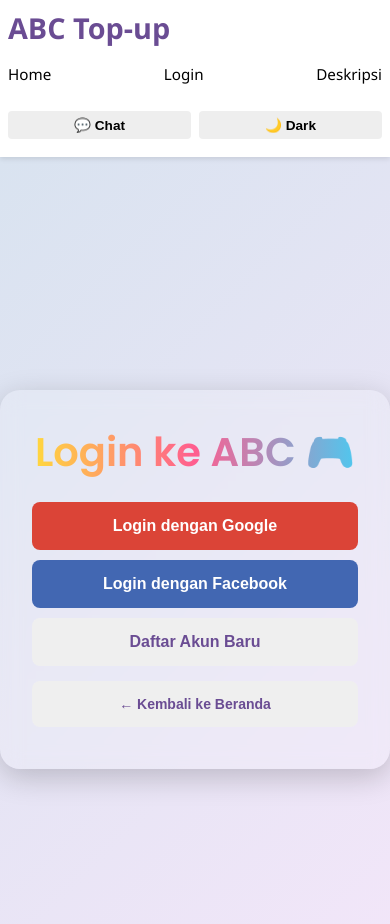
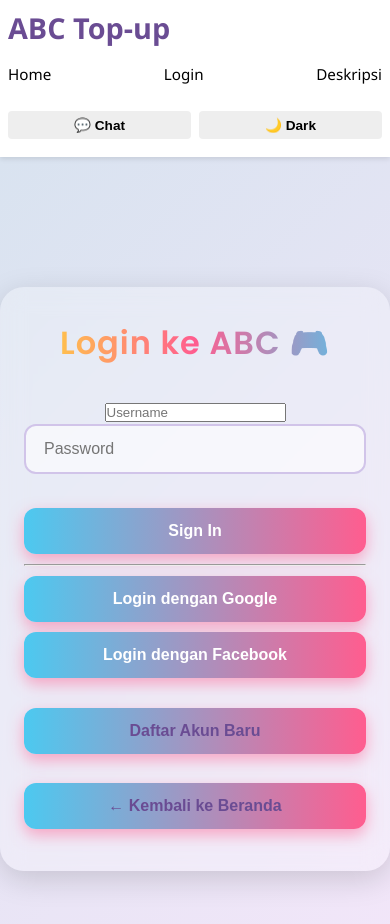
Before and after one commit to Koosell/final-project-fullstack, a React (Vite) app: page /login in a window 390 px wide. Shown: the top 924 px of the page. Built offline with nearby package versions, Linux system fonts and the light colour scheme.

Commit message:
Push all changes including deploy to GitHub Pages

```diff
--- a/src/CheckoutPUBG.jsx
+++ b/src/CheckoutPUBG.jsx
@@ -10,12 +10,26 @@
 
 const CheckoutPUBG = () => {
   const [selectedNominal, setSelectedNominal] = useState("");
+  const [showSuccess, setShowSuccess] = useState(false);
+
+  const handleSubmit = (e) => {
+    e.preventDefault();
+
+    if (!selectedNominal) {
+      alert("Pilih nominal terlebih dahulu!");
+      return;
+    }
+
+    setTimeout(() => {
+      setShowSuccess(true);
+    }, 1000);
+  };
 
   return (
     <div className="checkout-wrapper">
       <div className="header-box">
         <img
-          src="/images/pubg.jpeg" // Pastikan gambar ini ada di public/images/
+          src="/images/pubg.jpeg"
           alt="PUBG"
           className="logo-img"
         />
@@ -23,7 +37,8 @@
         <p>Masukkan data & pilih nominal untuk lanjut top-up</p>
       </div>
 
-      <form method="POST" action="/checkout">
+      {!showSuccess ? (
+        <form onSubmit={handleSubmit}>
           <input type="hidden" name="game" value="PUBG" />
           <input type="hidden" name="jumlah" value={selectedNominal} />
 
@@ -50,11 +65,13 @@
             {nominalOptions.map((nominal, index) => (
               <div
                 key={index}
-              className={`nominal-box ${selectedNominal === nominal.label ? "selected" : ""}`}
+                className={`nominal-box ${
+                  selectedNominal === nominal.label ? "selected" : ""
+                }`}
                 onClick={() => setSelectedNominal(nominal.label)}
               >
                 <img
-                src={`/images/${nominal.img}`} // Pastikan uc.jpg ada di public/images/
+                  src={`/images/${nominal.img}`}
                   alt={nominal.label}
                   className="nominal-img"
                 />
@@ -84,8 +101,16 @@
             </select>
           </div>
 
-        <button type="submit" className="btn-submit">Bayar Sekarang</button>
+          <button type="submit" className="btn-submit">
+            Bayar Sekarang
+          </button>
         </form>
+      ) : (
+        <div className="success-box">
+          <h3>✅ Top-up Berhasil!</h3>
+          <p>Terima kasih, pesanan kamu sedang diproses.</p>
+        </div>
+      )}
     </div>
   );
 };
--- a/src/Login.jsx
+++ b/src/Login.jsx
@@ -1,18 +1,44 @@
-import React from "react";
-import { useNavigate } from "react-router-dom"; // Import useNavigate
+import React, { useState } from "react";
+import { useNavigate } from "react-router-dom";
 import "./index.css";
 
 const Login = () => {
-  const navigate = useNavigate(); // Inisialisasi useNavigate
+  const navigate = useNavigate();
 
-  // Fungsi untuk mengarahkan ke halaman register
-  const goToRegister = () => {
-    navigate("/register"); // Arahkan ke halaman register
+  const [username, setUsername] = useState("");
+  const [password, setPassword] = useState("");
+  const [errorMsg, setErrorMsg] = useState("");
+
+  const handleLogin = (e) => {
+    e.preventDefault();
+
+    // Validasi sederhana hardcoded
+    if (username === "admin" && password === "123456") {
+      setErrorMsg("");
+      alert("Login berhasil!");
+      navigate("/"); // Redirect ke homepage
+    } else {
+      setErrorMsg("Username atau password salah!");
+    }
   };
 
-  // Fungsi untuk mengarahkan kembali ke beranda
+  // Clear error jika user ubah input
+  const handleUsernameChange = (e) => {
+    setUsername(e.target.value);
+    if (errorMsg) setErrorMsg("");
+  };
+
+  const handlePasswordChange = (e) => {
+    setPassword(e.target.value);
+    if (errorMsg) setErrorMsg("");
+  };
+
+  const goToRegister = () => {
+    navigate("/register");
+  };
+
   const goBackToHome = () => {
-    navigate("/"); // Arahkan ke halaman beranda
+    navigate("/");
   };
 
   return (
@@ -20,26 +46,54 @@
       <div className="login-box">
         <h1 className="login-title">Login ke ABC 🎮</h1>
 
-        {/* Login with Google */}
-        <form action="/login-google" method="POST">
+        {errorMsg && <p className="error-msg">{errorMsg}</p>}
+
+        <form onSubmit={handleLogin} className="login-form" noValidate>
+          <input
+            type="text"
+            placeholder="Username"
+            value={username}
+            onChange={handleUsernameChange}
+            required
+            autoComplete="username"
+          />
+          <input
+            type="password"
+            placeholder="Password"
+            value={password}
+            onChange={handlePasswordChange}
+            required
+            autoComplete="current-password"
+          />
+          <button
+            type="submit"
+            className="btn-login"
+            disabled={!username || !password}
+          >
+            Sign In
+          </button>
+        </form>
+
+        <hr className="divider" />
+
+        {/* Login dengan Google */}
+        <form action="/login-google" method="POST" className="social-login">
           <button type="submit" className="btn-google">
             Login dengan Google
           </button>
         </form>
 
-        {/* Login with Facebook */}
-        <form action="/login-facebook" method="POST">
+        {/* Login dengan Facebook */}
+        <form action="/login-facebook" method="POST" className="social-login">
           <button type="submit" className="btn-facebook">
             Login dengan Facebook
           </button>
         </form>
 
-        {/* Register Link - Diganti menjadi button dengan onClick */}
         <button onClick={goToRegister} className="btn-register">
           Daftar Akun Baru
         </button>
 
-        {/* Back to Home - Diganti menjadi button dengan onClick */}
         <button onClick={goBackToHome} className="back-home">
           ← Kembali ke Beranda
         </button>
--- a/src/Register.jsx
+++ b/src/Register.jsx
@@ -1,18 +1,57 @@
-import React from "react";
+import React, { useState } from "react";
 import "./index.css";
 
+const Register = () => {
+  const [username, setUsername] = useState("");
+  const [password, setPassword] = useState("");
+  const [success, setSuccess] = useState(false);
 
-const Register = () => {
+  const handleRegister = (e) => {
+    e.preventDefault();
+
+    if (!username || !password) {
+      alert("Username dan Password harus diisi!");
+      return;
+    }
+
+    // Simulasi proses register (tanpa backend)
+    setTimeout(() => {
+      setSuccess(true);
+      setUsername("");
+      setPassword("");
+    }, 1000);
+  };
+
   return (
     <div className="register-body">
       <div className="register-box">
         <h1>Daftar Akun Baru</h1>
 
-        <form action="/register" method="POST">
-          <input type="text" name="username" placeholder="Username" required />
-          <input type="password" name="password" placeholder="Password" required />
-          <button type="submit">Daftar</button>
-        </form>
+        {success ? (
+          <div className="success-checkout">
+            <h3>✅ Registrasi Berhasil!</h3>
+            <p>Silakan login untuk melanjutkan.</p>
+            <a href="/login" className="btn-home">Ke Halaman Login</a>
+          </div>
+        ) : (
+          <form onSubmit={handleRegister}>
+            <input
+              type="text"
+              value={username}
+              onChange={(e) => setUsername(e.target.value)}
+              placeholder="Username"
+              required
+            />
+            <input
+              type="password"
+              value={password}
+              onChange={(e) => setPassword(e.target.value)}
+              placeholder="Password"
+              required
+            />
+            <button type="submit">Daftar</button>
+          </form>
+        )}
 
         <a href="/login" className="back-login">← Kembali ke Halaman Login</a>
       </div>
--- a/src/index.css
+++ b/src/index.css
@@ -882,3 +882,156 @@
 .contact-info a:hover {
   color: #9c7bf9;
 }
+
+/* tanda berhasil register */
+.success-message {
+  color: #28a745;
+  margin-top: 10px;
+  font-weight: bold;
+  text-align: center;
+  animation: fadeIn 0.4s ease-in-out;
+}
+
+@keyframes fadeIn {
+  from {
+    opacity: 0;
+    transform: translateY(-5px);
+  }
+  to {
+    opacity: 1;
+    transform: translateY(0);
+  }
+}
+
+/* Tambahan Checkout ML */
+.success-checkout {
+  text-align: center;
+  background-color: #e8fff1;
+  padding: 20px;
+  border-radius: 12px;
+  margin-top: 20px;
+  animation: fadeIn 0.5s ease-in-out;
+}
+
+.success-checkout h3 {
+  color: #2e8b57;
+  font-size: 1.5rem;
+  margin-bottom: 10px;
+}
+
+.btn-home {
+  display: inline-block;
+  margin-top: 15px;
+  padding: 10px 20px;
+  background-color: #2e8b57;
+  color: white;
+  border-radius: 8px;
+  text-decoration: none;
+  transition: 0.3s ease;
+}
+
+.btn-home:hover {
+  background-color: #24704a;
+}
+
+
+/* Login Form Container */
+.login-box {
+  background: rgba(255, 255, 255, 0.25);
+  backdrop-filter: blur(12px);
+  box-shadow: 0 8px 30px rgba(0, 0, 0, 0.15);
+  border-radius: 24px;
+  padding: 3rem 2.5rem;
+  max-width: 400px;
+  margin: auto;
+  transition: transform 0.3s ease;
+}
+
+.login-box:hover {
+  transform: translateY(-10px);
+}
+
+/* Title */
+.login-title {
+  font-size: 2.8rem;
+  font-weight: 700;
+  margin-bottom: 2rem;
+  background: linear-gradient(90deg, #FFD93D, #FF5D8F, #4CC9F0);
+  -webkit-background-clip: text;
+  -webkit-text-fill-color: transparent;
+  animation: fadeInDown 1s ease forwards;
+  letter-spacing: 1px;
+}
+
+/* Input fields */
+.login-box input[type="email"],
+.login-box input[type="password"] {
+  width: 100%;
+  padding: 14px 18px;
+  margin-bottom: 1.5rem;
+  border-radius: 12px;
+  border: 2px solid #d1c4e9; /* soft purple */
+  font-size: 1rem;
+  outline: none;
+  transition: border-color 0.3s ease;
+  background-color: rgba(255,255,255,0.6);
+  color: #333;
+}
+
+.login-box input[type="email"]:focus,
+.login-box input[type="password"]:focus {
+  border-color: #6a4c93; /* lavender */
+  box-shadow: 0 0 8px rgba(106, 76, 147, 0.6);
+}
+
+/* Buttons */
+.login-box button {
+  width: 100%;
+  background: linear-gradient(90deg, #4CC9F0, #FF5D8F);
+  border: none;
+  border-radius: 12px;
+  padding: 14px 0;
+  font-size: 1.1rem;
+  font-weight: 700;
+  color: #fff;
+  cursor: pointer;
+  box-shadow: 0 6px 15px rgba(255, 93, 143, 0.5);
+  transition: background 0.4s ease, box-shadow 0.4s ease;
+}
+
+.login-box button:hover {
+  background: linear-gradient(90deg, #FF5D8F, #4CC9F0);
+  box-shadow: 0 8px 25px rgba(76, 201, 240, 0.8);
+}
+
+/* Links */
+.login-box .btn-register,
+.login-box .back-home {
+  display: inline-block;
+  margin-top: 1.2rem;
+  font-weight: 600;
+  color: #6a4c93;
+  text-decoration: none;
+  transition: color 0.3s ease;
+}
+
+.login-box .btn-register:hover,
+.login-box .back-home:hover {
+  color: #4CC9F0;
+  text-decoration: underline;
+}
+
+/* Responsive tweaks */
+@media (max-width: 450px) {
+  .login-box {
+    padding: 2rem 1.5rem;
+  }
+
+  .login-title {
+    font-size: 2rem;
+  }
+
+  .login-box button {
+    font-size: 1rem;
+  }
+}
--- a/src/index.jsx
+++ b/src/index.jsx
@@ -69,19 +69,6 @@
           <Link to="/checkout/ff">Top-up Now</Link>
         </div>
       </div>
-      <div className="contact-info">
-         <a href="https://instagram.com/abc.topup" target="_blank" rel="noopener noreferrer">
-            📷 @abc.topup
-        </a>
-        <span> | </span>
-        <a href="https://wa.me/6281234567890" target="_blank" rel="noopener noreferrer">
-           💬 +62 812-3456-7890
-        </a>
-        <span> | </span>
-        <a href="mailto:support@abc-topup.com">
-           ✉️ support@abc-topup.com
-        </a>
-     </div>
 
       {/* Rating Section (Sidebar) */}
       <div className="rating-sidebar">
```
Also changed, not shown: src/CheckoutFF.jsx (+31 -5 lines), src/CheckoutML.jsx (+44 -7 lines). Lines whose indentation alone changed are shown as unchanged.
